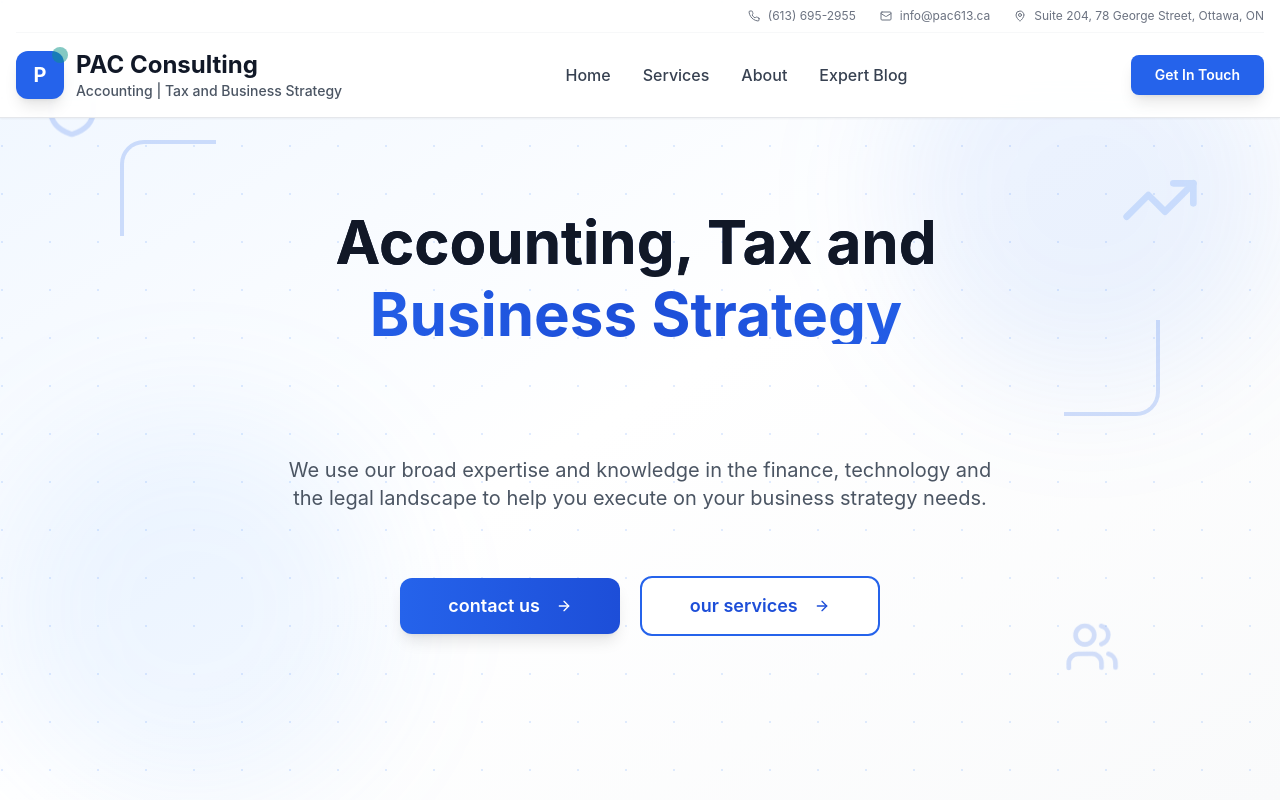
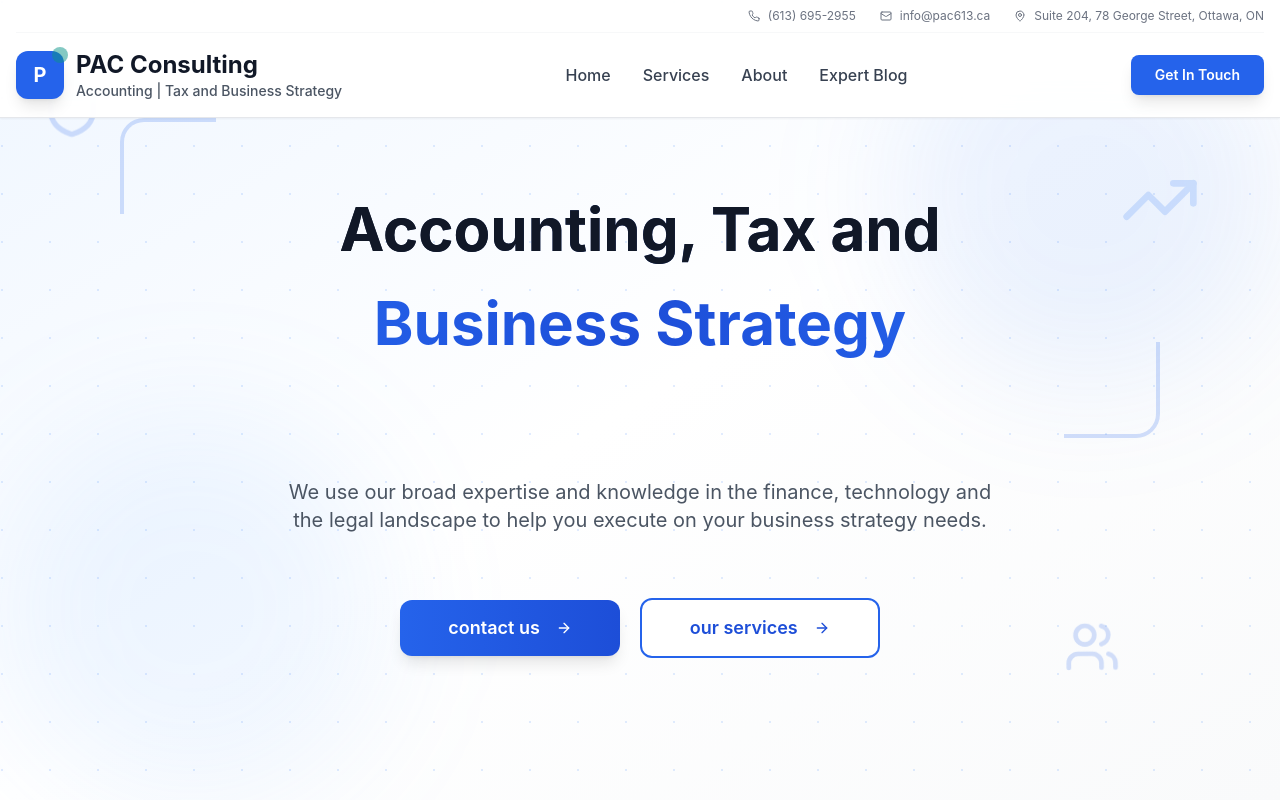
Before and after one commit to farmanhoyo/pacific-glow-remodel-project, a React (Vite) app: page / in a window 1280 px wide. Shown: the top 800 px of the page. Built offline with nearby package versions, Linux system fonts and the light colour scheme.

Commit message:
Refactor hero section styling

```diff
--- a/src/components/Hero.tsx
+++ b/src/components/Hero.tsx
@@ -53,11 +53,11 @@ const Hero = () => {
             {/* Inner container with safe padding */}
             <div className="px-12 py-10 md:px-32 md:py-12 overflow-visible">
               {/* Headline with visual treatment */}
-              <h1 className="text-3xl sm:text-4xl md:text-5xl lg:text-6xl font-bold leading-tight max-w-4xl mx-auto">
-                <span className="block text-gray-900 mb-2 md:mb-3 bg-gradient-to-r from-gray-900 via-blue-900 to-gray-900 bg-clip-text pr-2">
+              <h1 className="text-3xl sm:text-4xl md:text-5xl lg:text-6xl font-bold max-w-4xl mx-auto" style={{ lineHeight: '1.3' }}>
+                <span className="block text-gray-900 mb-2 md:mb-3 bg-gradient-to-r from-gray-900 via-blue-900 to-gray-900 bg-clip-text pb-1 inline-block w-full">
                   Accounting, Tax and
                 </span>
-                <span className="block text-transparent bg-gradient-to-r from-blue-600 via-blue-700 to-blue-600 bg-clip-text pr-2">
+                <span className="block text-transparent bg-gradient-to-r from-blue-600 via-blue-700 to-blue-600 bg-clip-text pb-1 inline-block w-full">
                   Business Strategy
                 </span>
               </h1>
```
